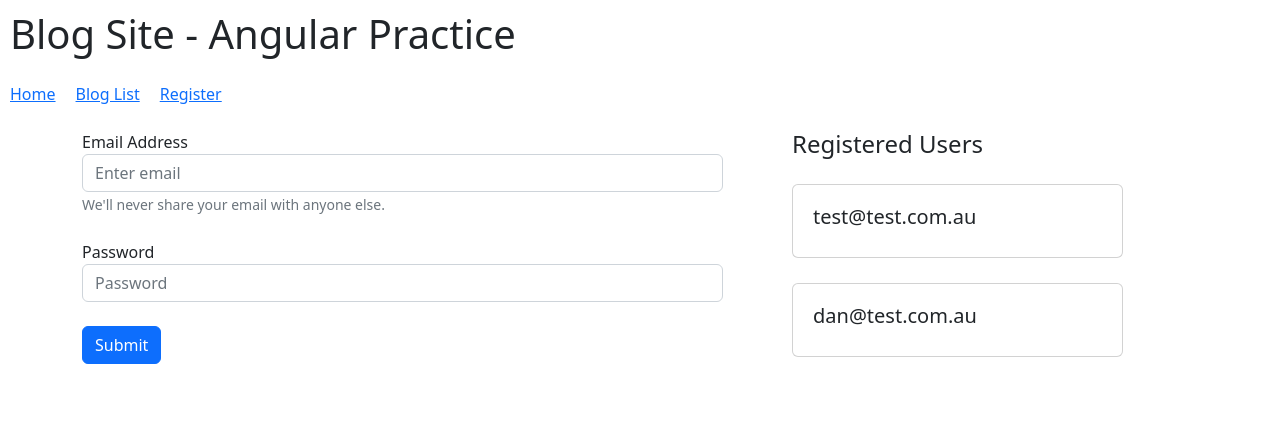
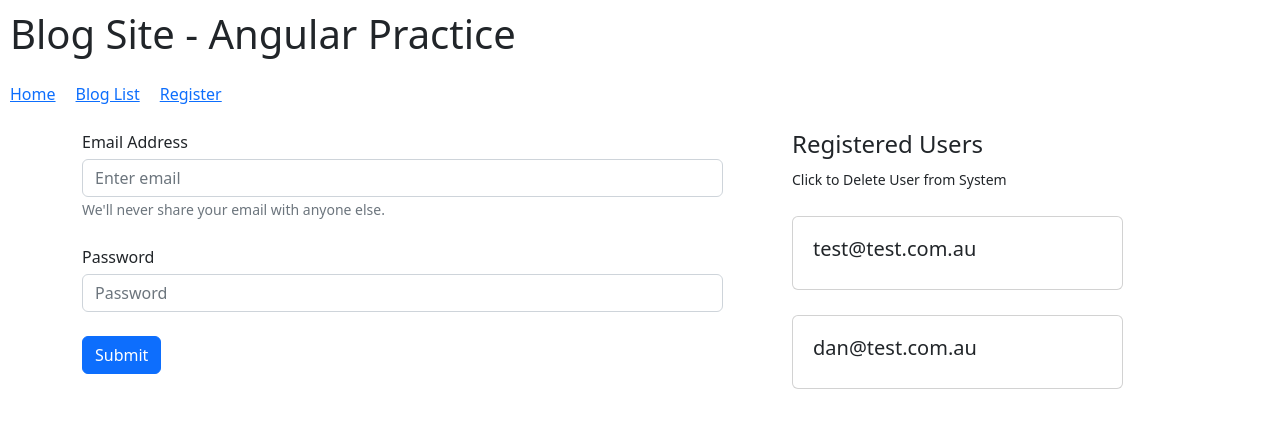
Before and after one commit to dcc7/blog-site-angular, an Angular app: page /register in a window 1280 px wide. Shown: the top 428 px of the page. Built offline with nearby package versions, Linux system fonts and the light colour scheme.

Commit message:
reactive forms practice

```diff
--- a/src/app/registration-form/registration-form.component.css
+++ b/src/app/registration-form/registration-form.component.css
@@ -6,10 +6,14 @@
     border-radius: 15px; */
 }
 
-h4 {
+h4, .small {
     margin-left: 25px;
 }
 
 .left-column {
     margin-right: 20px;
 }
+
+label {
+    margin-bottom: 5px;
+}
--- a/src/app/registration-form/registration-form.component.html
+++ b/src/app/registration-form/registration-form.component.html
@@ -32,6 +32,7 @@
         </div>
         <div class="col-md-4">
             <h4>Registered Users</h4>
+            <small class="small">Click to Delete User from System</small>
             <div *ngFor="let user of users" class="card">
                 <h5
                     *ngIf="user"
```
